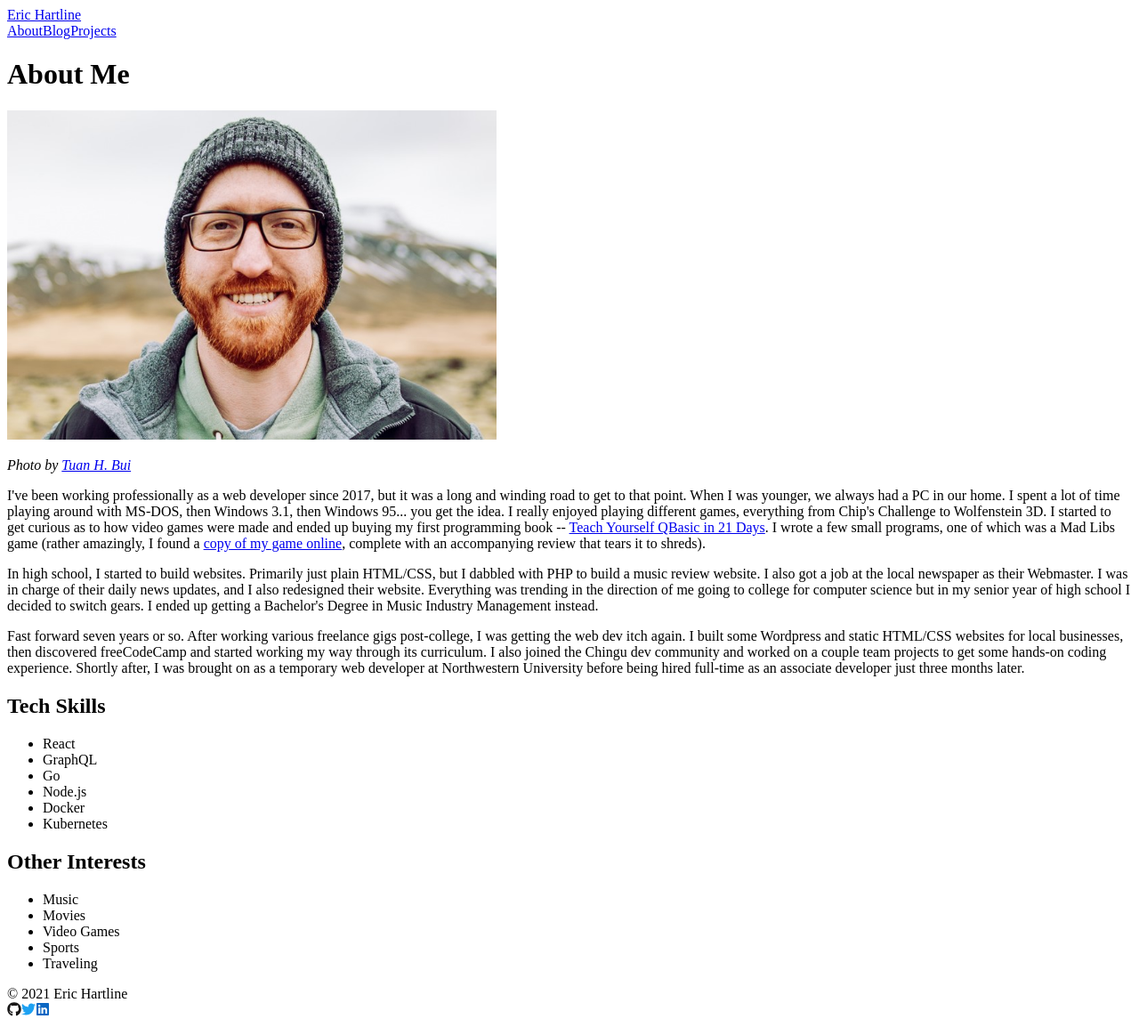
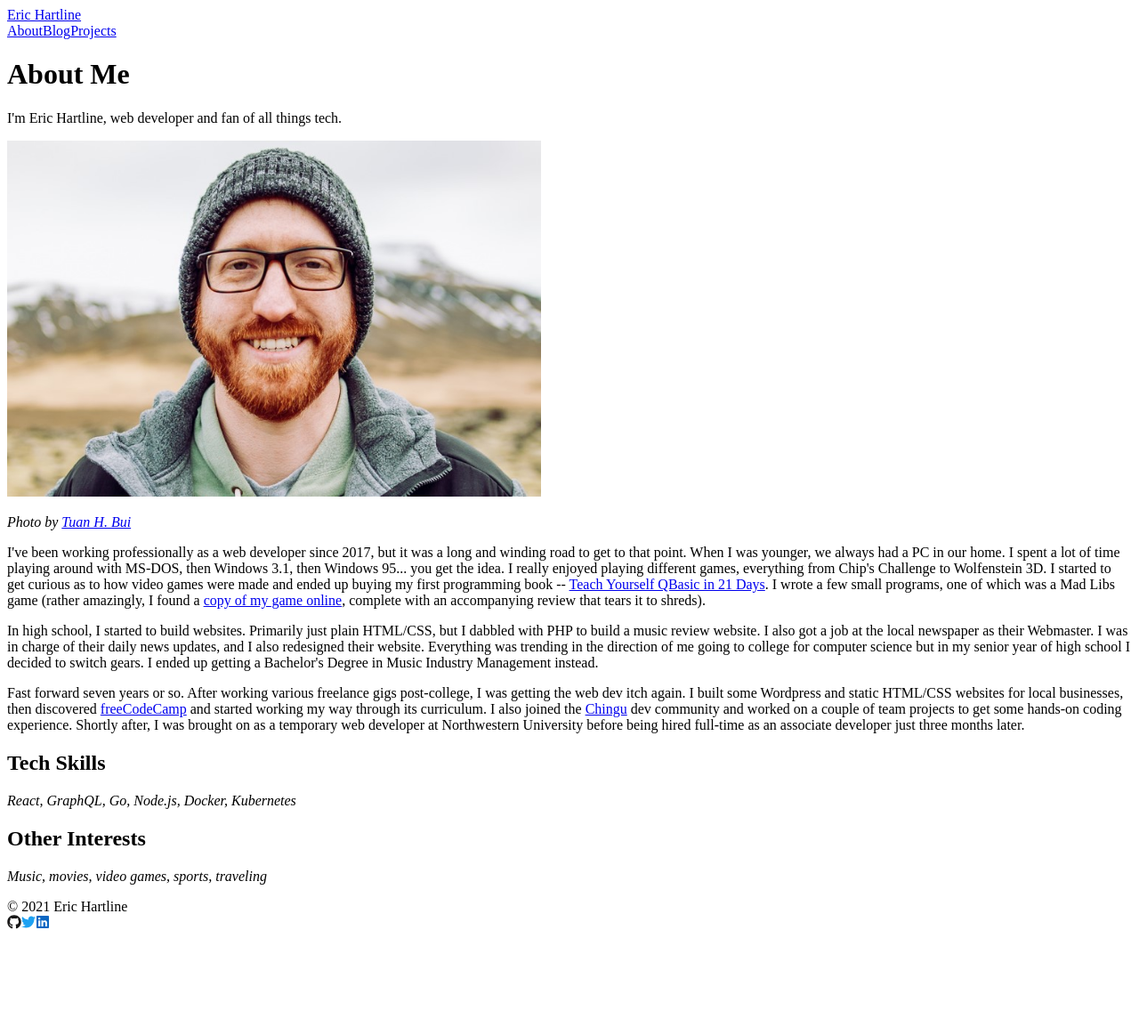
Before and after one commit to erichartline/erichartline.net, a Next.js app: page /about in a window 1280 px wide. Shown: the whole page at 89% size. After the commit the page ends 1056 px from the top, so only its background shows below. Built offline with nearby package versions, Linux system fonts and the light colour scheme.

Commit message:
refactor: use consistent headers on each page

```diff
--- /dev/null
+++ b/components/PageHeader.tsx
@@ -0,0 +1,18 @@
+type Props = {
+  title: string
+
+  subtitle: string
+}
+
+const PageHeader = ({ title, subtitle }: Props) => {
+  return (
+    <div className="pt-6 pb-8 space-y-2 md:space-y-5">
+      <h1 className="text-3xl leading-9 text-gray-900 tracking-tight sm:text-4xl sm:leading-10 md:text-6xl md:leading-14">
+        {title}
+      </h1>
+      <p className="text-lg leading-7 text-gray-500">{subtitle}</p>
+    </div>
+  )
+}
+
+export default PageHeader
--- a/components/ProjectItem.tsx
+++ b/components/ProjectItem.tsx
@@ -24,7 +24,7 @@ const ProjectItem = ({ project, index }: Props) => {
         </h2>
         <p className="leading-relaxed text-base">{project.description}</p>
         <Link href={project.link}>
-          <a className="mt-3 text-pink-600 inline-flex items-center">
+          <a className="mt-3 text-red-600 inline-flex items-center">
             View Code <FaArrowRight className="ml-1" />
           </a>
         </Link>
--- a/pages/about.tsx
+++ b/pages/about.tsx
@@ -1,6 +1,7 @@
 import Head from "next/head"
 import Image from "next/image"
-import Layout from "../components/Layout"
+import Layout from "@components/Layout"
+import PageHeader from "@components/PageHeader"
 
 const About = () => {
   return (
@@ -9,21 +10,22 @@ const About = () => {
         <title>About - Eric Hartline</title>
       </Head>
       <div>
-        <h1 className="text-4xl text-center">About Me</h1>
-        <div className="pt-1">
-          <div className="text-center">
+        <PageHeader
+          title="About Me"
+          subtitle="I'm Eric Hartline, web developer and fan of all things tech."
+        />
+        <div className="pt-1 w-4/5">
           <Image
             src="/images/eric-cropped.jpeg"
             alt="Photo of Eric Hartline"
-              width={550}
-              height={370}
+            width={600}
+            height={400}
           />
-            <p>
+          <p className="pl-1">
             <em>
               Photo by <a href="https://www.tuanhbui.com/">Tuan H. Bui</a>
             </em>
           </p>
-          </div>
           <p className="my-4">
             I've been working professionally as a web developer since 2017, but
             it was a long and winding road to get to that point. When I was
@@ -35,7 +37,7 @@ const About = () => {
             programming book --{" "}
             <a
               className="text-red-500"
-              href="https://books.google.com/books/about/Teach_Yourself_QBasic_in_21_Days.html">
+              href="https://books.google.com/books/about/Teach_Yourself_QBasic_in_21_Days.html?id=k4WFaB6AtBYC">
               Teach Yourself QBasic in 21 Days
             </a>
             . I wrote a few small programs, one of which was a Mad Libs game
@@ -61,30 +63,27 @@ const About = () => {
             Fast forward seven years or so. After working various freelance gigs
             post-college, I was getting the web dev itch again. I built some
             Wordpress and static HTML/CSS websites for local businesses, then
-            discovered freeCodeCamp and started working my way through its
-            curriculum. I also joined the Chingu dev community and worked on a
-            couple team projects to get some hands-on coding experience. Shortly
-            after, I was brought on as a temporary web developer at Northwestern
-            University before being hired full-time as an associate developer
-            just three months later.
+            discovered{" "}
+            <a className="text-red-500" href="https://www.freecodecamp.org/">
+              freeCodeCamp
+            </a>{" "}
+            and started working my way through its curriculum. I also joined the{" "}
+            <a className="text-red-500" href="https://chingu.io/">
+              Chingu
+            </a>{" "}
+            dev community and worked on a couple of team projects to get some
+            hands-on coding experience. Shortly after, I was brought on as a
+            temporary web developer at Northwestern University before being
+            hired full-time as an associate developer just three months later.
           </p>
-          <h2 className="my-4 text-2xl">Tech Skills</h2>
-          <ul className="pl-8 list-disc">
-            <li>React</li>
-            <li>GraphQL</li>
-            <li>Go</li>
-            <li>Node.js</li>
-            <li>Docker</li>
-            <li>Kubernetes</li>
-          </ul>
-          <h2 className="my-4 text-2xl">Other Interests</h2>
-          <ul className="pl-8 list-disc">
-            <li>Music</li>
-            <li>Movies</li>
-            <li>Video Games</li>
-            <li>Sports</li>
-            <li>Traveling</li>
-          </ul>
+          <h2 className="mt-4 text-xl">Tech Skills</h2>
+          <p>
+            <em>React, GraphQL, Go, Node.js, Docker, Kubernetes</em>
+          </p>
+          <h2 className="mt-4 text-xl">Other Interests</h2>
+          <p>
+            <em>Music, movies, video games, sports, traveling</em>
+          </p>
         </div>
       </div>
     </Layout>
```
Also changed, not shown: pages/blog.tsx (+5 -8 lines), pages/projects.tsx (+7 -2 lines). Lines whose indentation alone changed are shown as unchanged.
